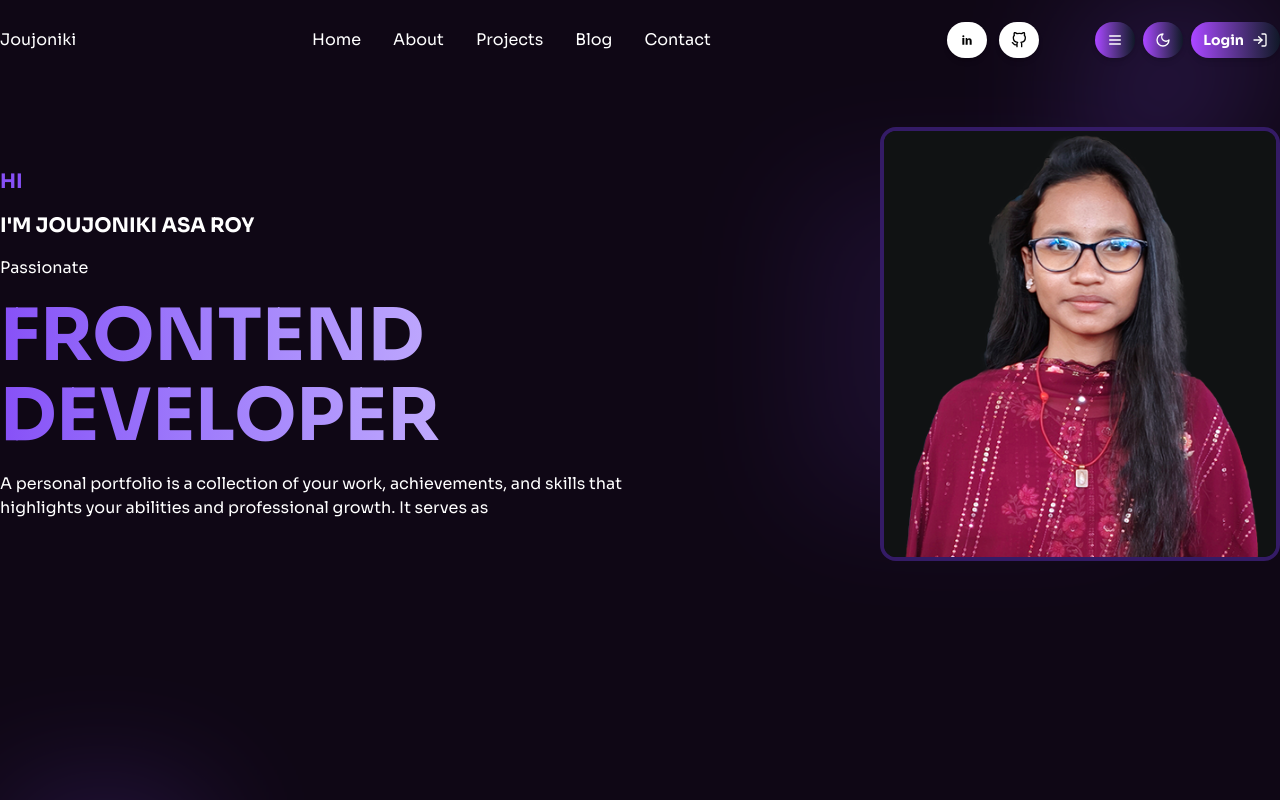
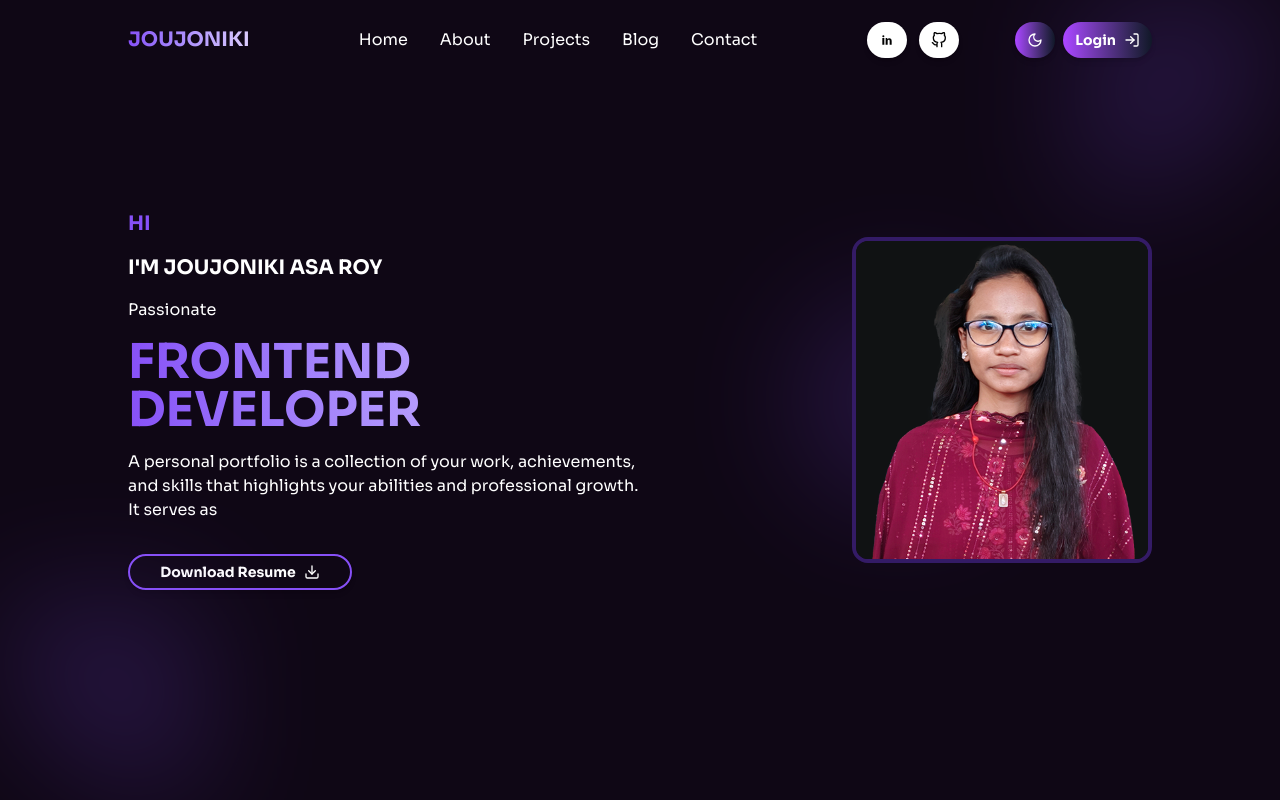
Before and after one commit to JoujonikiAsa2/portfolio-nextjs-frontend, a Next.js app: page / in a window 1280 px wide. Shown: the top 800 px of the page. Built offline with nearby package versions, Linux system fonts and the light colour scheme.

Commit message:
update banner and navbar code and added custom drawer on button click

```diff
--- a/src/app/(mainLayout)/layout.tsx
+++ b/src/app/(mainLayout)/layout.tsx
@@ -1,11 +1,14 @@
+import Drawer from "@/components/Drawer";
 import Footer from "@/components/shared/Footer";
 import Navbar from "@/components/shared/Navbar";
 import React from "react";
+
 
 const MainLayout = ({ children }: { children: React.ReactNode }) => {
   return (
     <div className="relative w-full h-full">
       <Navbar />
+      <Drawer/>
       <div className="pb-48">{children}</div>
       <div className="absolute bottom-0 w-full bg-[#060606]">
         <Footer />
--- a/src/app/globals.css
+++ b/src/app/globals.css
@@ -172,9 +172,7 @@ body {
 
 /* navbar */
 .navbar {
-  max-width: 80rem;
   height: 5rem;
-  margin: 0 auto;
   display: flex;
   justify-content: space-between;
   align-items: center;
@@ -187,6 +185,34 @@ body {
   display: flex;
   align-items: center;
   gap: 0.8rem
+}
+
+.navabr-fixed-animation{
+  animation: slide-in-top 1s cubic-bezier(0.250, 0.460, 0.450, 0.940) both;
+}
+
+.drawer-animation{
+  animation: slide-in-left 1s cubic-bezier(0.250, 0.460, 0.450, 0.940) both;
+}
+@keyframes slide-in-top {
+  0% {
+    transform: translateY(-1000px);
+    opacity: 0;
+  }
+  100% {
+    transform: translateY(0);
+    opacity: 1;
+  }
+}
+@keyframes slide-in-left {
+  0% {
+    transform: translateX(1000px);
+    opacity: 0;
+  }
+  100% {
+    transform: translateX(0);
+    opacity: 1;
+  }
 }
 
 
@@ -209,8 +235,18 @@ body {
   }
 }
 
+@media screen and (min-width: 1024px) {
+  .navbar-menu {
+    display: none;
+    visibility: hidden;
+  }
+}
 @media screen and (min-width: 640px) and (max-width: 1024px) {
   .navbar-links {
+    display: none;
+    visibility: hidden;
+  }
+  .navbar-contact-icons {
     display: none;
     visibility: hidden;
   }
--- a/src/components/Banner.tsx
+++ b/src/components/Banner.tsx
@@ -3,24 +3,26 @@ import formal from "@/assets/formal-3.png";
 import Image from "next/image";
 import { useAppSelector } from "@/lib/hook";
 import { TypeAnimation } from "react-type-animation";
+import { DownloadIcon } from "lucide-react";
+import { Button } from "@/components/ui/button";
 
 const Banner = () => {
   const theme = useAppSelector((state) => state.theme.theme);
   return (
     <div
-      className={`w-full h-full md:h-screen flex items-center px-2 py-28 md:pt-6 lg:pt-0 md:px-4 lg:px-0 ${
-        theme === "dark" ? "bg-[#0F0715] text-white" : "bg-[#FFFFFF]"
+      className={`relative  w-full h-full md:h-screen flex items-center justify-center px-2 py-28 md:py-6 lg:py-0 md:px-4 lg:px-0 ${
+        theme === "dark" ? "bg-[#0F0715] text-white" : "bg-white"
       }`}
     >
-      <div className="flex flex-col md:flex-row gap-6 items-center justify-start max-w-7xl  mx-auto h-full">
+      <div className="flex flex-col md:flex-row gap-6 items-center justify-center container lg:mx-[10vw] 2xl:mx-[16vw] h-full">
         <div className="w-full text-center md:text-left md:w-1/2">
-          <div className="space-y-4">
+          <div className="space-y-4 w-full">
             <h3 className="text-xl font-bold uppercase text-[#8750F7]">Hi</h3>
             <h5 className="text-xl font-bold uppercase">
               I&apos;m Joujoniki Asa Roy
             </h5>
             <p>Passionate</p>
-            <div className={` text-2xl md:text-4xl font-bold uppercase inline-block text-transparent bg-clip-text sm:h-20 h-40 md:h-40 flex items-center ${theme === "dark" ? "bg-gradient-to-r from-[#8750F7] to-[#DCCCFD]" : "bg-gradient-to-r from-[#8750F7] to-[#0F0715]"}`}>
+            <div className={`text-sm sm:text-2xl md:text-3xl lg:text-5xl font-bold uppercase inline-block text-transparent bg-clip-text  flex items-center ${theme === "dark" ? "bg-gradient-to-r from-[#8750F7] to-[#DCCCFD]" : "bg-gradient-to-r from-[#8750F7] to-[#0F0715]"}`}>
               <TypeAnimation
                 sequence={[
                   "Web developer",
@@ -32,7 +34,6 @@ const Banner = () => {
                 ]}
                 wrapper="span"
                 speed={50}
-                style={{ fontSize: "2em", display: "inline-block" }}
                 repeat={Infinity}
               />
             </div>
@@ -41,6 +42,9 @@ const Banner = () => {
               and skills that highlights your abilities and professional growth.
               It serves as
             </p>
+            <div className="pt-4">
+              <Button className={`bg-transparent border-2 border-[#8750F7] w-fit sm:w-56 ${theme==="dark" ? "text-white" : "text-black"}`}>Download Resume <span className="hidden sm:block"><DownloadIcon/></span></Button>
+            </div>
           </div>
         </div>
         <div className=" relative w-full md:flex-1 flex items-center justify-center">
@@ -48,14 +52,14 @@ const Banner = () => {
             <Image
               src={formal}
               alt="Formal Pic"
-              width={400}
-              height={400}
+              width={300}
+              height={300}
               className="rounded-2xl border-4 border-[#341B66]"
             />
           </div>
           <div
             style={{
-              width: 340,
+              maxWidth: 340,
               height: 320,
               position: "absolute",
               opacity: 0.1,
@@ -85,6 +89,17 @@ const Banner = () => {
           }}
           className="rounded-bl-full bg-[#8750F7] blur-3xl"
         ></div>
+        <div
+          style={{
+            width: 200,
+            height: 200,
+            position: "absolute",
+            opacity: 0.2,
+            top:300,
+            left:800
+          }}
+          className="hidden lg:block rounded-full bg-[#8750F7] blur-3xl"
+        ></div>
       </div>
     </div>
   );
--- /dev/null
+++ b/src/components/Drawer.tsx
@@ -0,0 +1,114 @@
+"use client";
+import React from "react";
+import { Button } from "@/components/ui/button";
+import { useAppDispatch, useAppSelector } from "@/lib/hook";
+import { setMenu } from "@/lib/menu/menuSlice";
+import { LogIn, X } from "lucide-react";
+import Link from "next/link";
+import { TiSocialLinkedin } from "react-icons/ti";
+import { FiGithub } from "react-icons/fi";
+
+const Drawer = () => {
+  const dispatch = useAppDispatch();
+  const theme = useAppSelector((state) => state.theme.theme);
+  const clicked = useAppSelector((state) => state.menu.isClicked);
+  return (
+    <>
+      {clicked === true && (
+        <div className="h-[100vh] fixed w-full z-50 right-0 flex drawer-animation">
+          <div className="flex-1 bg-black opacity-90 blur-sm"></div>
+          <div
+            className={` w-[80vw] h-screen sm:w-96 p-4 ${
+              theme === "dark" ? "bg-[#0F0715]" : "bg-[#FFFFFF]"
+            }`}
+          >
+            <div className="w-full flex justify-between">
+              <div
+                className={`text-xl font-bold uppercase inline-block text-transparent bg-clip-text ${
+                  theme === "dark"
+                    ? "bg-gradient-to-r from-[#8750F7] to-[#DCCCFD]"
+                    : "bg-gradient-to-r from-[#8750F7] to-[#0F0715]"
+                }`}
+              >
+                <h2 className="uppercase">Joujoniki</h2>
+              </div>
+              <div>
+                <Button
+                  className="bg-transparent hover:bg-transparent hover:border-2 hover:border-gray-400"
+                  onClick={() => dispatch(setMenu(!clicked))}
+                >
+                  <X color="#7F7F7F" />
+                </Button>
+              </div>
+            </div>
+            <div className="pt-4 flex flex-col text-[#7F7F7F] uppercase text-sm">
+              <Link href="/">
+                <div className="h-12 border-t-1 border-[#7F7F7F] flex items-center">
+                  Home
+                </div>
+              </Link>
+              <Link href="/about">
+                <div className="h-12 border-t-1 border-[#7F7F7F] flex items-center hover:cursor-pointer">
+                  About
+                </div>
+              </Link>
+              <Link href="/projects">
+                <div className="h-12 border-t-1 border-[#7F7F7F] flex items-center hover:cursor-pointer">
+                  Projects
+                </div>
+              </Link>
+              <Link href="/blog">
+                <div className="h-12 border-t-1 border-[#7F7F7F] flex items-center hover:cursor-pointer">
+                  Blog
+                </div>
+              </Link>
+              <Link href="/contact">
+                <div className="h-12 border-t-1 border-[#7F7F7F] flex items-center hover:cursor-pointer">
+                  Contact
+                </div>
+              </Link>
+            </div>
+            <div className="pt-20">
+              <p className="pb-4 text-[#7F7F7F]">FIND ME HERE</p>
+              <div className="flex justify-between">
+                <div className="space-x-2">
+                  <Link
+                    href={"https://www.linkedin.com/in/joujonikiasaroy/"}
+                    target="_blank"
+                  >
+                    <Button
+                      className={`bg-white text-black hover:text-white ${
+                        theme === "dark" ? "" : "border border-gray-200"
+                      }`}
+                    >
+                      <TiSocialLinkedin />
+                    </Button>
+                  </Link>
+                  <Link
+                    href={"https://github.com/JoujonikiAsa2"}
+                    target="_blank"
+                  >
+                    <Button
+                      className={`bg-white text-black hover:text-white ${
+                        theme === "dark" ? "" : "border border-gray-200"
+                      }`}
+                    >
+                      <FiGithub />
+                    </Button>
+                  </Link>
+                </div>
+                <div className="login-button">
+                  <Button>
+                    Login <LogIn />
+                  </Button>
+                </div>
+              </div>
+            </div>
+          </div>
+        </div>
+      )}
+    </>
+  );
+};
+
+export default Drawer;
--- a/src/components/shared/Navbar.tsx
+++ b/src/components/shared/Navbar.tsx
@@ -7,10 +7,13 @@ import { useAppDispatch, useAppSelector } from "@/lib/hook";
 import { TiSocialLinkedin } from "react-icons/ti";
 import { FiGithub } from "react-icons/fi";
 import Link from "next/link";
+import { setMenu } from "@/lib/menu/menuSlice";
 
 const Navbar = () => {
   const dispatch = useAppDispatch();
   const theme = useAppSelector((state) => state.theme.theme);
+
+  const clicked = useAppSelector((state) => state.menu.isClicked);
   console.log(theme);
   const screenWidth = window.outerWidth;
 
@@ -31,29 +34,46 @@ const Navbar = () => {
   console.log(screenWidth);
   return (
       <div
-      className={`w-full z-50 px-2 md:px-0 ${
-        isScrolled ? "fixed w-full mx-auto bg-[#0F0715]" : "absolute"
-      } ${screenWidth <= 300 ? "hidden" : "block"} ${
-        theme == "dark" ? "text-white" : "text-black  bg-[#FFFFFF]"
+        className={`w-full z-50 px-2 lg:px-0  flex justify-center ${
+          isScrolled && theme === "light"
+            ? "navabr-fixed-animation fixed w-full bg-gradient-to-r from-[#B7B1F2] to-[#FFFFFF] shadow-lg"
+            : "absolute"
+        } ${
+          theme == "dark" ? "text-white" : "text-black"
+        } ${
+          isScrolled && theme === "dark"
+            ? "navabr-fixed-animation fixed w-full bg-[#0F0716] shadow-lg flex justify-center"
+            : "absolute"
         }`}
       >
-      <div className="navbar max-w-7xl">
-        <h2>Joujoniki</h2>
+        <div className="navbar container lg:mx-[10vw] 2xl:mx-[16vw]">
+          <div
+            className={`text-xl font-bold uppercase inline-block text-transparent bg-clip-text ${
+              theme === "dark"
+                ? "bg-gradient-to-r from-[#8750F7] to-[#DCCCFD]"
+                : "bg-gradient-to-r from-[#8750F7] to-[#0F0715]"
+            }`}
+          >
+            <h2 className="uppercase">Joujoniki</h2>
+          </div>
           <div>
             <ul className="navbar-links">
-            <li>Home</li>
-            <li>About</li>
-            <li>Projects</li>
-            <li>Blog</li>
-            <li>Contact</li>
+              <Link href="/"><li className="hover:cursor-pointer">Home</li></Link>
+              <Link href="/about"><li className="hover:cursor-pointer">About</li></Link>
+              <Link href="/projects"><li className="hover:cursor-pointer">Projects</li></Link>
+              <Link href="/blog"><li className="hover:cursor-pointer">Blog</li></Link>
+              <Link href='/contact'><li className="hover:cursor-pointer">Contact</li></Link>
             </ul>
           </div>
           <div className="flex md:gap-8">
-          <div className="navbar-contact-icons">
-            <Link href={"https://www.linkedin.com/in/joujonikiasaroy/"} target="_blank">
+            <div className="sm:hidden navbar-contact-icons">
+              <Link
+                href={"https://www.linkedin.com/in/joujonikiasaroy/"}
+                target="_blank"
+              >
                 <Button
-                className={`${
-                  theme === "dark" ? "bg-white text-black hover:text-white" : ""
+                  className={`bg-white text-black hover:text-white ${
+                    theme === "dark" ? "" : "border border-gray-200"
                   }`}
                 >
                   <TiSocialLinkedin />
@@ -61,8 +81,8 @@ const Navbar = () => {
               </Link>
               <Link href={"https://github.com/JoujonikiAsa2"} target="_blank">
                 <Button
-              className={`${
-                theme === "dark" ? "bg-white text-black hover:text-white" : ""
+                  className={`bg-white text-black hover:text-white ${
+                    theme === "dark" ? "" : "border border-gray-200"
                   }`}
                 >
                   <FiGithub />
@@ -70,13 +90,13 @@ const Navbar = () => {
               </Link>
             </div>
 
-          <div className="navbar-menu md:ml-6 flex gap-2">
-            <div>
-              <Button>
+            <div className="sm:ml-2 md:ml-6 flex gap-2">
+              <div className="navbar-menu">
+                <Button onClick={() => dispatch(setMenu(!clicked))}>
                   <Menu />
                 </Button>
               </div>
-            <div className="">
+              <div className={`${screenWidth <= 300 ? "hidden" : "block"}`}>
                 {theme === "dark" ? (
                   <Button
                     onClick={() => {
--- a/src/lib/hook.ts
+++ b/src/lib/hook.ts
@@ -1,6 +1,6 @@
 import { useDispatch, useSelector, useStore } from 'react-redux'
 import type { AppDispatch, AppStore, RootState } from './store'
+import type { TypedUseSelectorHook } from 'react-redux'
 
-export const useAppDispatch = useDispatch.withTypes<AppDispatch>()
-export const useAppSelector = useSelector.withTypes<RootState>()
-export const useAppStore = useStore.withTypes<AppStore>()
+export const useAppDispatch: () => AppDispatch = useDispatch
+export const useAppSelector: TypedUseSelectorHook<RootState> = useSelector
--- /dev/null
+++ b/src/lib/menu/menuSlice.ts
@@ -0,0 +1,22 @@
+import { createSlice, PayloadAction } from "@reduxjs/toolkit";
+
+type initialMenuStatus = {
+    isClicked: boolean;
+}
+
+const initialState: initialMenuStatus = {
+    isClicked: false,
+}
+
+const menuSlice = createSlice({
+    name:"menu",
+    initialState,
+    reducers: {
+        setMenu: (state, action: PayloadAction<boolean>) =>{
+            state.isClicked = action.payload
+        }
+    },
+})
+
+export const {setMenu} = menuSlice.actions;
+export default menuSlice.reducer
--- a/src/lib/store.ts
+++ b/src/lib/store.ts
@@ -1,9 +1,11 @@
 import { configureStore } from '@reduxjs/toolkit'
 import themeSliceReducer from '@/lib/theme/themeSlice'
+import menuSliceReducer from "@/lib/menu/menuSlice"
 export const makeStore = () => {
   return configureStore({
     reducer: {
-        theme:themeSliceReducer
+        theme:themeSliceReducer,
+        menu:menuSliceReducer
     }
   })
 }
```
Lines whose indentation alone changed are shown as unchanged.
